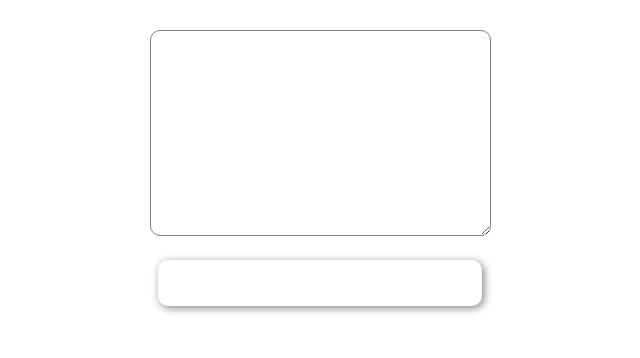
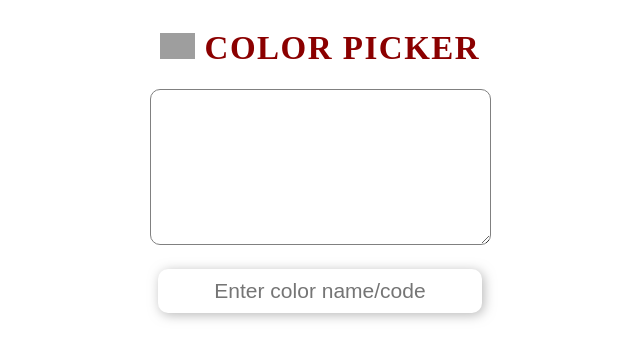
Before and after one commit to Eshitayasmin/colorPicker, a React (Create React App) app: page / in a window 1280 px wide. Shown: the top 358 px of the page, without its empty margins (320-960 px from the left). Built offline with nearby package versions, Linux system fonts and the light colour scheme; grey boxes are pictures that could not be loaded.

Commit message:
input and textarea design done

```diff
--- a/public/index.html
+++ b/public/index.html
@@ -24,7 +24,7 @@
       work correctly both with client-side routing and a non-root public URL.
       Learn how to configure a non-root public URL by running `npm run build`.
     -->
-    <title>React App</title>
+    <title>colorPicker</title>
   </head>
   <body>
     <noscript>You need to enable JavaScript to run this app.</noscript>
--- a/src/App.css
+++ b/src/App.css
@@ -1,15 +1,24 @@
 .App {
   text-align: center;
   margin-top: 30px;
+}
+img{
+  width: 35px;
+}
+h1{
+  color: darkred;
+  font-size: 33px;
+  font-family: cursive;
+  letter-spacing: 1.5px
 }
 input{
    width: 320px;
    padding: 10px 2px;
    margin-top: 20px;
-   box-shadow: 2px 2px 8px gray;
+   box-shadow: 2px 2px 12px rgba(128, 128, 128, 0.563);
    border: none;
    border-radius: 10px;
-   font-size: 22px;
+   font-size: 21px;
    text-align: center;
 }
 input:focus {
@@ -19,6 +28,7 @@ input:focus {
 textarea{
   border: 1px solid gray;
   border-radius: 10px;
+
 }
 textarea:focus{
  outline: none;
--- a/src/App.js
+++ b/src/App.js
@@ -6,10 +6,11 @@ function App() {
   return (
     <div className="App">
       <div>
+        <h1><img src="https://colorhunt.co/img/color-hunt-logo.gif" alt="" /> COLOR PICKER</h1>
       <form action="">
-      <textarea style={{background: color, height: '25vh'}} name="" id="" cols="40" rows="10"></textarea>
+      <textarea style={{background: color}} name="" id="" cols="40" rows="10"></textarea>
       <br />
-      <input type="text" onChange={(e) => setColor(e.target.value)}/>
+      <input type="text" onChange={(e) => setColor(e.target.value)} placeholder="Enter color name/code"/>
      </form>
       </div>
     </div>
```
